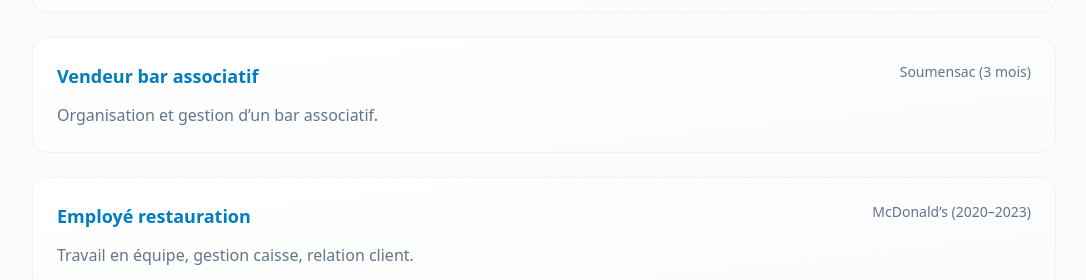
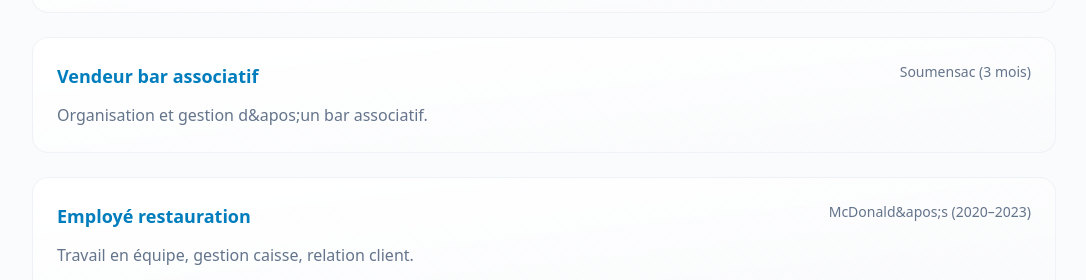
Before and after one commit to jules47800/jb-portfolio, a Next.js app: page /en/about in a window 1280 px wide. Shown: the part 1701-1981 px from the top of the page, without its empty margins (96-1182 px from the left). Built offline with nearby package versions, Linux system fonts and the light colour scheme.

Commit message:
Fix about page: inline CV data to avoid import issues and escape apostrophes

```diff
--- a/app/(site)/[locale]/about/page.tsx
+++ b/app/(site)/[locale]/about/page.tsx
@@ -1,8 +1,86 @@
 import {Container} from "@/components/global/Container";
 import {Section} from "@/components/global/Section";
 import {getTranslations} from "next-intl/server";
-import {identity, education, experiences, schoolProjects, skills} from "@/content/data/cv";
 import Link from "next/link";
+
+// Import CV data
+const identity = {
+  name: "Jules Bursens",
+  age: "21 ans",
+  location: "Bordeaux (33800)",
+  email: "jules47800@gmail.com",
+  phone: "07 68 99 50 76",
+  interests: ["Basket-ball", "sports de combat (MMA)", "musique", "graphic design"],
+};
+
+const education = [
+  {
+    title: "Baccalauréat (mention Assez Bien)",
+    place: "Lycée Val de Garonne, Marmande",
+    period: "2018–2021",
+  },
+  {
+    title: "IUT Informatique",
+    place: "La Rochelle",
+    period: "2021–2022 (arrêté)",
+  },
+  {
+    title: "Bachelor Chef de Projet Digital (3ᵉ année)",
+    place: "ESD Bordeaux",
+    period: "2022–2025",
+  },
+];
+
+const experiences = [
+  {
+    title: "Stage Webmaster",
+    company: "Crédit Agricole",
+    details: "Gestion de contenu sur CMS interne, optimisation SEO, maintenance, collaboration avec équipes métiers & techniques.",
+  },
+  {
+    title: "Chef de projet Web Junior",
+    company: "Kairos Agency",
+    details: "Gestion de projet digital, coordination, suivi clients.",
+  },
+  {
+    title: "Vendeur bar associatif",
+    company: "Soumensac (3 mois)",
+    details: "Organisation et gestion d&apos;un bar associatif.",
+  },
+  {
+    title: "Employé restauration",
+    company: "McDonald&apos;s (2020–2023)",
+    details: "Travail en équipe, gestion caisse, relation client.",
+  },
+];
+
+const schoolProjects = [
+  {
+    title: "Digital Event 2023 — Web App React",
+    details: "Application pour drones terrestres (React, API, prototypage).",
+  },
+  {
+    title: "Projet Web Design (Figma)",
+    details: "Design system complet + prototypage application mobile.",
+  },
+  {
+    title: "Projet développement / web design",
+    details: "Prototypage puis intégration d&apos;un site internet pour une chanteuse.",
+  },
+  {
+    title: "Projet Social Media",
+    details: "Stratégie de communication social media (charte éditoriale, planning, analytics).",
+  },
+];
+
+const skills = {
+  languages: ["HTML", "CSS", "JavaScript", "React", "PHP", "SQL"],
+  cms: ["WordPress (thèmes personnalisés, optimisation SEO)"],
+  seo: ["GA4", "Search Console", "Ahrefs", "Screaming Frog"],
+  designUx: ["Figma", "Canva"],
+  project: ["GitHub", "Trello", "Méthodologie Agile"],
+  soft: ["relationnel", "rigueur", "autonomie", "travail en équipe"],
+};
 
 export async function generateMetadata({params}: {params: Promise<{locale: string}>}) {
   const {locale} = await params;
```
